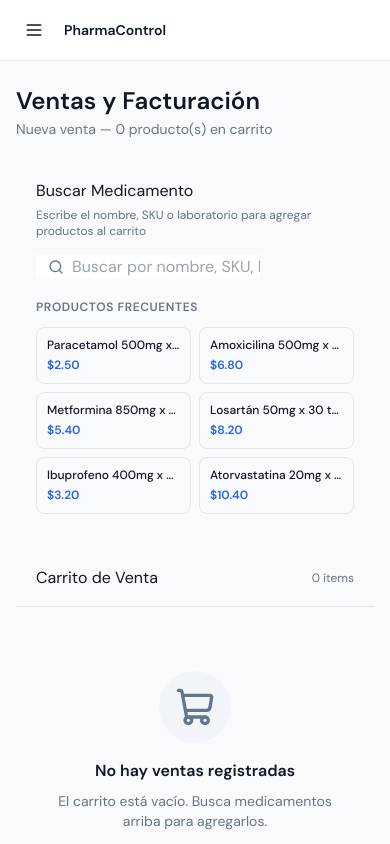
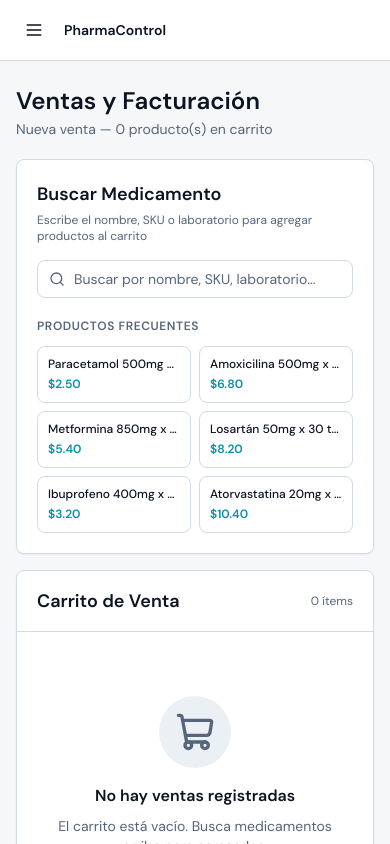
Before and after one commit to x1Uriel0x/farmacia, a Next.js app: page /sales-invoicing in a window 390 px wide. Built offline with nearby package versions, Linux system fonts and the light colour scheme.

Commit message:
nuevos cambios guarda, edita y borra productos

```diff
--- a/src/app/components/DashboardMetrics.tsx
+++ b/src/app/components/DashboardMetrics.tsx
@@ -9,7 +9,7 @@ const metrics = [
     change: '+12.4%',
     trend: 'up' as const,
     icon: <DollarSign size={20} />,
-    color: 'primary',
+    color: 'teal',
     colSpan: 'col-span-1 md:col-span-2',
     hero: true,
   },
@@ -20,7 +20,7 @@ const metrics = [
     change: '+5 vs ayer',
     trend: 'up' as const,
     icon: <FileText size={20} />,
-    color: 'info',
+    color: 'blue',
     colSpan: 'col-span-1',
     hero: false,
   },
@@ -31,7 +31,7 @@ const metrics = [
     change: '-3.1%',
     trend: 'down' as const,
     icon: <ShoppingBag size={20} />,
-    color: 'secondary',
+    color: 'orange',
     colSpan: 'col-span-1',
     hero: false,
   },
@@ -42,7 +42,7 @@ const metrics = [
     change: 'Requieren reorden',
     trend: 'alert' as const,
     icon: <AlertTriangle size={20} />,
-    color: 'warning',
+    color: 'amber',
     colSpan: 'col-span-1',
     hero: false,
   },
@@ -53,7 +53,7 @@ const metrics = [
     change: 'Lotes críticos',
     trend: 'alert' as const,
     icon: <Clock size={20} />,
-    color: 'danger',
+    color: 'red',
     colSpan: 'col-span-1',
     hero: false,
   },
@@ -64,19 +64,55 @@ const metrics = [
     change: '+$1,200 esta semana',
     trend: 'up' as const,
     icon: <Package size={20} />,
-    color: 'success',
+    color: 'green',
     colSpan: 'col-span-1 md:col-span-2',
     hero: false,
   },
 ];
 
-const colorMap: Record<string, { bg: string; icon: string; badge: string }> = {
-  primary: { bg: 'bg-primary/5 border-primary/20', icon: 'bg-primary/10 text-primary', badge: 'text-success' },
-  info: { bg: 'bg-info-bg border-info/20', icon: 'bg-info/10 text-info', badge: 'text-success' },
-  secondary: { bg: 'bg-muted border-border', icon: 'bg-secondary text-secondary-foreground', badge: 'text-danger' },
-  warning: { bg: 'bg-warning-bg border-warning/30', icon: 'bg-warning/10 text-warning', badge: 'text-warning' },
-  danger: { bg: 'bg-danger-bg border-danger/30', icon: 'bg-danger/10 text-danger', badge: 'text-danger' },
-  success: { bg: 'bg-success-bg border-success/20', icon: 'bg-success/10 text-success', badge: 'text-success' },
+const colorMap: Record<string, { accent: string; icon: string; value: string; ring: string; badge: string }> = {
+  teal: {
+    accent: 'bg-[#0f9b8e]',
+    icon: 'bg-[#0f9b8e] text-white',
+    value: 'text-[#0f766e]',
+    ring: 'group-hover:border-[#0f9b8e]/50 group-hover:shadow-[#0f9b8e]/10',
+    badge: 'text-success',
+  },
+  blue: {
+    accent: 'bg-[#2563eb]',
+    icon: 'bg-[#2563eb] text-white',
+    value: 'text-[#1d4ed8]',
+    ring: 'group-hover:border-[#2563eb]/50 group-hover:shadow-[#2563eb]/10',
+    badge: 'text-success',
+  },
+  orange: {
+    accent: 'bg-[#f59e0b]',
+    icon: 'bg-[#f59e0b] text-white',
+    value: 'text-[#d97706]',
+    ring: 'group-hover:border-[#f59e0b]/50 group-hover:shadow-[#f59e0b]/10',
+    badge: 'text-danger',
+  },
+  amber: {
+    accent: 'bg-[#d97706]',
+    icon: 'bg-[#d97706] text-white',
+    value: 'text-[#b45309]',
+    ring: 'group-hover:border-[#d97706]/50 group-hover:shadow-[#d97706]/10',
+    badge: 'text-warning',
+  },
+  red: {
+    accent: 'bg-[#dc2626]',
+    icon: 'bg-[#dc2626] text-white',
+    value: 'text-[#b91c1c]',
+    ring: 'group-hover:border-[#dc2626]/50 group-hover:shadow-[#dc2626]/10',
+    badge: 'text-danger',
+  },
+  green: {
+    accent: 'bg-[#16a34a]',
+    icon: 'bg-[#16a34a] text-white',
+    value: 'text-[#15803d]',
+    ring: 'group-hover:border-[#16a34a]/50 group-hover:shadow-[#16a34a]/10',
+    badge: 'text-success',
+  },
 };
 
 export default function DashboardMetrics() {
@@ -87,10 +123,11 @@ export default function DashboardMetrics() {
         return (
           <div
             key={metric.id}
-            className={`card p-5 border ${colors.bg} ${metric.colSpan} ${metric.hero ? 'lg:col-span-2' : ''}`}
+            className={`card group relative overflow-hidden border bg-white p-5 shadow-sm transition-all duration-200 hover:-translate-y-0.5 hover:shadow-lg ${colors.ring} ${metric.colSpan} ${metric.hero ? 'lg:col-span-2' : ''}`}
           >
+            <span className={`absolute inset-x-0 top-0 h-1 ${colors.accent}`} />
             <div className="flex items-start justify-between mb-3">
-              <div className={`p-2 rounded-lg ${colors.icon}`}>
+              <div className={`p-2.5 rounded-lg shadow-sm ${colors.icon}`}>
                 {metric.icon}
               </div>
               {metric.trend === 'up' && (
@@ -103,7 +140,7 @@ export default function DashboardMetrics() {
             <p className="text-xs font-medium text-muted-foreground uppercase tracking-wider mb-1">
               {metric.label}
             </p>
-            <p className={`tabular-nums font-bold text-foreground ${metric.hero ? 'text-3xl' : 'text-2xl'}`}>
+            <p className={`tabular-nums font-bold ${colors.value} ${metric.hero ? 'text-3xl' : 'text-2xl'}`}>
               {metric.value}
             </p>
             <p className={`text-xs mt-1 font-medium ${colors.badge}`}>
--- a/src/app/globals.css
+++ b/src/app/globals.css
@@ -3,8 +3,8 @@
 @tailwind utilities;
 
 :root {
-  --background: 210 20% 98%;
-  --foreground: 222 47% 11%;
+  --background: 210 24% 97%;
+  --foreground: 222 47% 9%;
 
   --card: 0 0% 100%;
   --card-foreground: 222 47% 11%;
@@ -12,27 +12,198 @@
   --popover: 0 0% 100%;
   --popover-foreground: 222 47% 11%;
 
-  --primary: 221 83% 53%;
+  --primary: 189 94% 34%;
   --primary-foreground: 210 40% 98%;
 
-  --secondary: 210 40% 96%;
-  --secondary-foreground: 222 47% 11%;
+  --secondary: 210 22% 93%;
+  --secondary-foreground: 215 25% 27%;
 
-  --muted: 210 40% 96%;
-  --muted-foreground: 215 16% 47%;
+  --muted: 210 28% 94%;
+  --muted-foreground: 215 18% 41%;
 
-  --accent: 210 40% 96%;
-  --accent-foreground: 222 47% 11%;
+  --accent: 43 96% 48%;
+  --accent-foreground: 222 47% 9%;
 
   --destructive: 0 84% 60%;
   --destructive-foreground: 210 40% 98%;
 
-  --border: 214 32% 91%;
-  --input: 214 32% 91%;
-  --ring: 221 83% 53%;
+  --border: 214 24% 86%;
+  --input: 214 24% 86%;
+  --ring: 189 94% 34%;
+
+  --success: 158 64% 36%;
+  --success-bg: 151 81% 96%;
+  --warning: 32 95% 44%;
+  --warning-bg: 48 100% 96%;
+  --danger: 0 72% 51%;
+  --danger-bg: 0 86% 97%;
+  --info: 217 91% 48%;
+  --info-bg: 214 100% 97%;
 }
 
 body {
   background-color: hsl(var(--background));
   color: hsl(var(--foreground));
 }
+
+@layer base {
+  * {
+    box-sizing: border-box;
+  }
+
+  body {
+    min-height: 100vh;
+    font-feature-settings: "rlig" 1, "calt" 1;
+    -webkit-font-smoothing: antialiased;
+  }
+
+  h1,
+  h2,
+  h3,
+  h4,
+  h5,
+  h6,
+  p {
+    margin: 0;
+  }
+}
+
+@layer components {
+  .card {
+    @apply rounded-lg border border-border bg-card text-card-foreground shadow-sm;
+  }
+
+  .btn-primary {
+    @apply rounded-lg bg-primary px-4 py-2 font-medium text-primary-foreground transition-all duration-150 hover:bg-primary/90 active:scale-95 disabled:cursor-not-allowed disabled:opacity-50 disabled:active:scale-100;
+  }
+
+  .btn-secondary {
+    @apply rounded-lg bg-secondary px-4 py-2 font-medium text-secondary-foreground transition-all duration-150 hover:bg-muted active:scale-95 disabled:cursor-not-allowed disabled:opacity-50;
+  }
+
+  .btn-danger {
+    @apply rounded-lg bg-danger px-4 py-2 font-medium text-white transition-all duration-150 hover:bg-danger/90 active:scale-95 disabled:cursor-not-allowed disabled:opacity-50;
+  }
+
+  .input-field {
+    @apply w-full rounded-lg border border-input bg-card px-3 py-2 text-sm text-foreground placeholder:text-muted-foreground transition-colors duration-150 focus:border-transparent focus:outline-none focus:ring-2 focus:ring-ring;
+  }
+
+  .label-text {
+    @apply mb-1 block text-sm font-medium text-foreground;
+  }
+
+  .helper-text {
+    @apply mt-1 text-xs text-muted-foreground;
+  }
+
+  .error-text {
+    @apply mt-1 text-xs text-danger;
+  }
+
+  .section-header {
+    @apply text-lg font-semibold text-foreground;
+  }
+
+  .badge-disponible {
+    @apply inline-flex items-center gap-1 rounded-full bg-success px-2 py-0.5 text-xs font-medium text-white;
+  }
+
+  .badge-bajo-stock {
+    @apply inline-flex items-center gap-1 rounded-full bg-warning px-2 py-0.5 text-xs font-medium text-white;
+  }
+
+  .badge-agotado {
+    @apply inline-flex items-center gap-1 rounded-full bg-danger px-2 py-0.5 text-xs font-medium text-white;
+  }
+
+  .badge-por-vencer {
+    @apply inline-flex items-center gap-1 rounded-full bg-accent px-2 py-0.5 text-xs font-medium text-accent-foreground;
+  }
+
+  .badge-descontinuado {
+    @apply inline-flex items-center gap-1 rounded-full bg-muted px-2 py-0.5 text-xs font-medium text-muted-foreground;
+  }
+
+  .nav-item {
+    @apply flex cursor-pointer items-center gap-3 rounded-lg px-3 py-2.5 text-sm font-medium text-muted-foreground transition-all duration-150 hover:bg-muted hover:text-foreground;
+  }
+
+  .nav-item-active {
+    @apply bg-primary text-primary-foreground hover:bg-primary hover:text-primary-foreground hover:opacity-90;
+  }
+
+  .table-header {
+    @apply border-b border-border px-4 py-3 text-left text-xs font-semibold uppercase tracking-wider text-muted-foreground;
+  }
+
+  .table-cell {
+    @apply px-4 py-3 text-sm text-foreground;
+  }
+
+  .table-row {
+    @apply border-b border-border transition-colors duration-100 hover:bg-muted/45;
+  }
+}
+
+@layer utilities {
+  .tabular-nums {
+    font-variant-numeric: tabular-nums;
+  }
+
+  .sidebar-transition {
+    transition: width 300ms ease;
+  }
+
+  .fade-in {
+    animation: fadeIn 200ms ease forwards;
+  }
+
+  .slide-up {
+    animation: slideUp 200ms ease forwards;
+  }
+
+  .scale-enter {
+    animation: scaleEnter 150ms ease forwards;
+  }
+
+  .no-scrollbar::-webkit-scrollbar {
+    display: none;
+  }
+
+  .no-scrollbar {
+    -ms-overflow-style: none;
+    scrollbar-width: none;
+  }
+
+  @keyframes fadeIn {
+    from {
+      opacity: 0;
+    }
+    to {
+      opacity: 1;
+    }
+  }
+
+  @keyframes slideUp {
+    from {
+      opacity: 0;
+      transform: translateY(8px);
+    }
+    to {
+      opacity: 1;
+      transform: translateY(0);
+    }
+  }
+
+  @keyframes scaleEnter {
+    from {
+      opacity: 0;
+      transform: scale(0.95);
+    }
+    to {
+      opacity: 1;
+      transform: scale(1);
+    }
+  }
+}
--- a/src/app/inventory-management/components/InventoryTable.tsx
+++ b/src/app/inventory-management/components/InventoryTable.tsx
@@ -126,9 +126,9 @@ export default function InventoryTable({
             ) : (
               sorted.map((p) => (
                 <tr
-                  key={p.id}
-                  className={`table-row ${selectedIds.has(p.id) ? 'bg-primary/5' : ''}`}
-                >
+                key={p.id}
+                  className={`group table-row ${selectedIds.has(p.id) ? 'bg-primary/5' : ''}`}
+                  >
                   <td className="table-cell w-10">
                     <input
                       type="checkbox"
--- a/tailwind.config.js
+++ b/tailwind.config.js
@@ -40,6 +40,26 @@ module.exports = {
           foreground: "hsl(var(--accent-foreground))",
         },
 
+        success: {
+          DEFAULT: "hsl(var(--success))",
+          bg: "hsl(var(--success-bg))",
+        },
+
+        warning: {
+          DEFAULT: "hsl(var(--warning))",
+          bg: "hsl(var(--warning-bg))",
+        },
+
+        danger: {
+          DEFAULT: "hsl(var(--danger))",
+          bg: "hsl(var(--danger-bg))",
+        },
+
+        info: {
+          DEFAULT: "hsl(var(--info))",
+          bg: "hsl(var(--info-bg))",
+        },
+
         popover: {
           DEFAULT: "hsl(var(--popover))",
           foreground: "hsl(var(--popover-foreground))",
@@ -50,6 +70,10 @@ module.exports = {
           foreground: "hsl(var(--card-foreground))",
         },
       },
+      boxShadow: {
+        dropdown: "0 14px 35px -18px rgb(15 23 42 / 0.35)",
+        modal: "0 28px 70px -24px rgb(15 23 42 / 0.45)",
+      },
     },
   },
   plugins: [],
```
Also changed, not shown: src/app/components/CategoryBarChart.tsx (+12 -9 lines), src/app/components/SalesAreaChart.tsx (+12 -8 lines), src/app/inventory-management/components/InventoryContent.tsx (+126 -16 lines), src/app/page.tsx (+16 -1 lines), src/app/sign-up-login-screen/components/LoginForm.tsx (+33 -9 lines), src/components/ui/AppLogo.tsx (+13 -11 lines), src/components/LoginForm.tsx (added).
